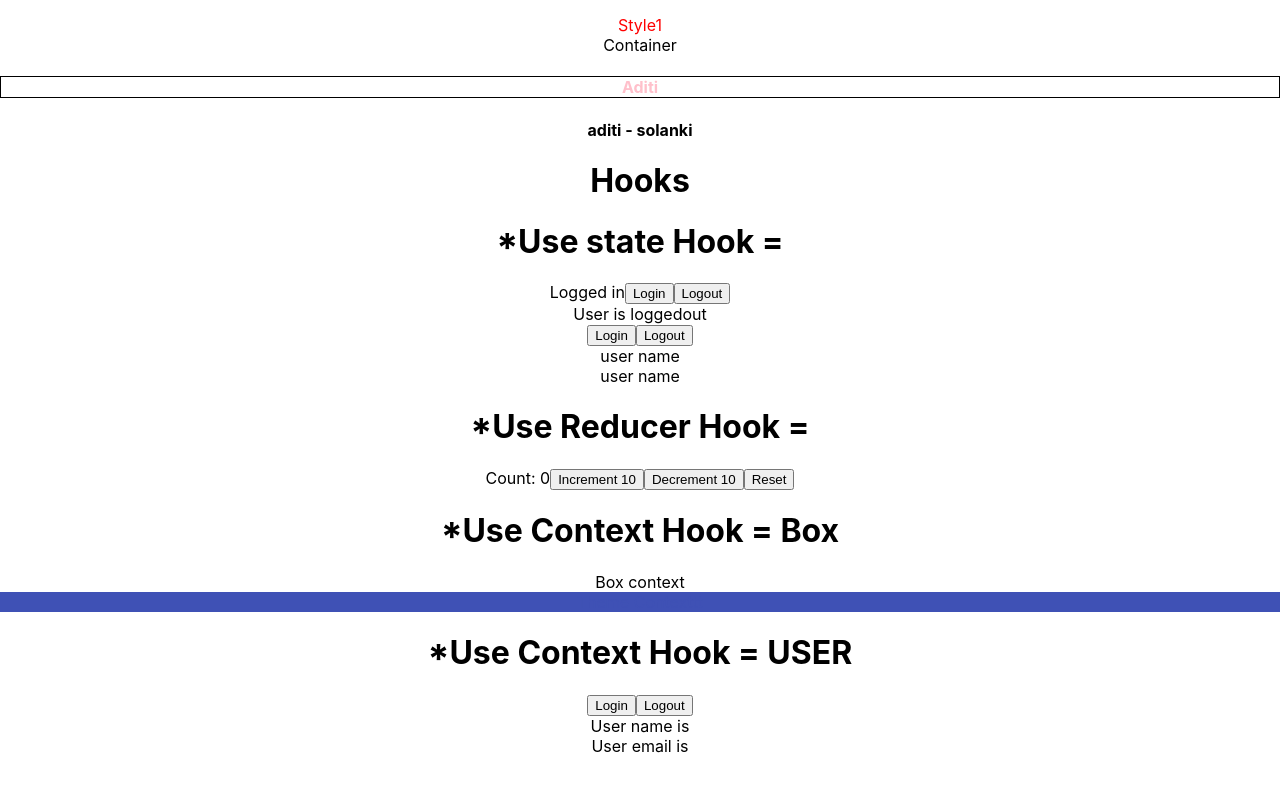
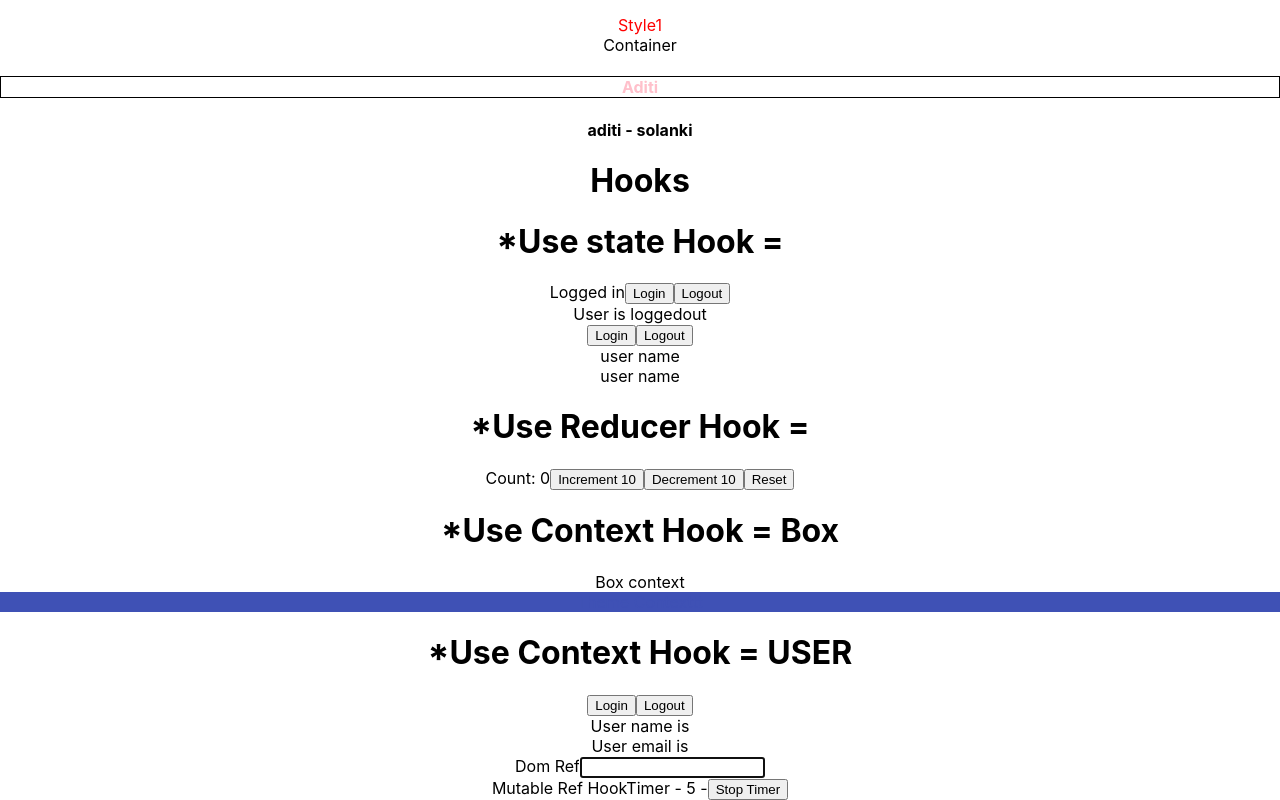
Before and after one commit to aditisolanki71/react-typescript-practice, a React (Create React App) app: page / in a window 1280 px wide. Shown: the part 863-1663 px from the top of the page. Before the commit the page ends 1619 px from the top, so only its background shows below. Built offline with nearby package versions, Linux system fonts and the light colour scheme.

Commit message:
useRef hook

```diff
--- a/src/App.tsx
+++ b/src/App.tsx
@@ -8,6 +8,7 @@
 import { Counter } from './components/hooks/reducerHook/Counter';
 import Context from './components/hooks/contextHook/Context';
 import Context2 from "./components/hooks/contextHook/Context2"
+import RefHook from "./components/hooks/refHook/RefHook"
 function App() {
   const personObject = {
     first: "Adi",
@@ -46,6 +47,7 @@
       <Counter />
       <Context />
       <Context2 />
+      <RefHook />
     </div>
   );
 }
--- /dev/null
+++ b/src/components/hooks/refHook/DomRef.tsx
@@ -0,0 +1,14 @@
+import { useRef, useEffect } from "react";
+const DomRef= () => {
+   const inputRef = useRef<HTMLInputElement>(null!);
+   useEffect(() => {
+      inputRef.current.focus();
+   },[])
+   return (
+      <div>
+         Dom Ref
+         <input type="text" ref={inputRef} />
+      </div>
+   )
+}
+export default DomRef;
--- /dev/null
+++ b/src/components/hooks/refHook/MutableRef.tsx
@@ -0,0 +1,27 @@
+import { useState, useRef, useEffect } from "react";
+const MutableRef= () => {
+   const [timer,setTimer] = useState(0);
+   const intervalRef = useRef<number | null>(null)
+   const stopTimer = () => {
+      if(intervalRef.current) {
+         window.clearInterval(intervalRef.current)
+      }
+   }
+
+   useEffect(() => {
+      intervalRef.current = window.setInterval(() => {
+         setTimer(timer => timer + 1)
+      },1000)
+      return () => {
+         stopTimer()
+      }
+   }, [])
+   return (
+      <div>
+         Mutable Ref
+         HookTimer - {timer} -
+         <button onClick={() => stopTimer()}>Stop Timer</button>
+      </div>
+   )
+}
+export default MutableRef;
--- /dev/null
+++ b/src/components/hooks/refHook/RefHook.tsx
@@ -0,0 +1,12 @@
+import DomRef from "./DomRef";
+import MutableRef from "./MutableRef";
+
+const RefHook = () => {
+   return (
+      <div>
+         <DomRef />
+         <MutableRef />
+      </div>
+   )
+}
+export default RefHook;
```
